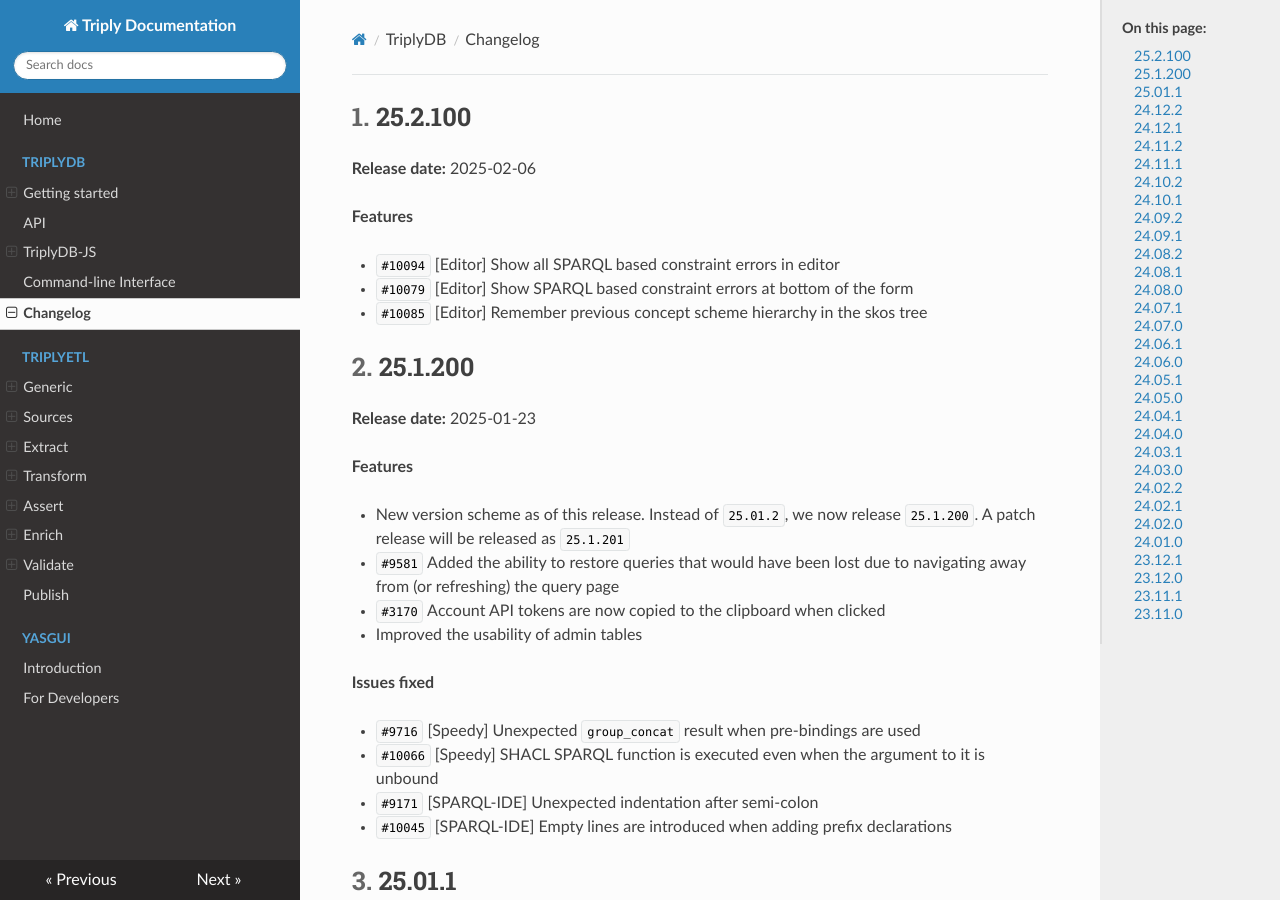
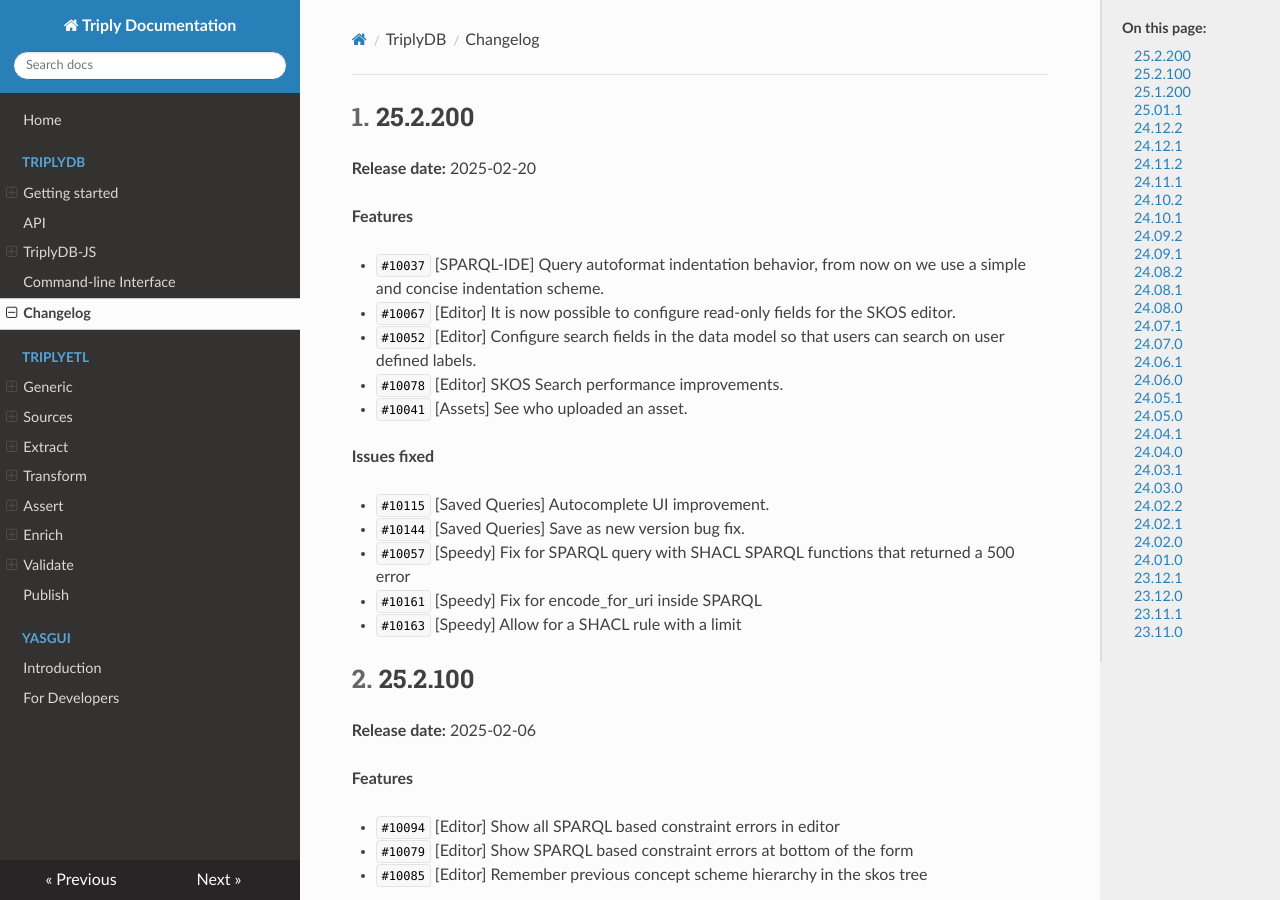
Before and after one commit to TriplyDB/Documentation, an MkDocs documentation site: the page built from docs/triplydb-changelog/index.md, in a window 1280 px wide and 900 px high. Built offline with MkDocs 1.6.1, drawn with Linux system fonts in a browser that asks for light colours.

Commit message:
Adding the changelog for 25.2.200

```diff
--- a/docs/triplydb-changelog/index.md
+++ b/docs/triplydb-changelog/index.md
@@ -4,6 +4,26 @@
 ---
 
 [TOC]
+
+## 25.2.200 {#25.2.200}
+
+**Release date:** 2025-02-20
+
+**Features**
+
+- `#10037` [SPARQL-IDE] Query autoformat indentation behavior, from now on we use a simple and concise indentation scheme.
+- `#10067` [Editor] It is now possible to configure read-only fields for the SKOS editor.
+- `#10052` [Editor] Configure search fields in the data model so that users can search on user defined labels.
+- `#10078` [Editor] SKOS Search performance improvements.
+- `#10041` [Assets] See who uploaded an asset.
+
+**Issues fixed**
+
+- `#10115` [Saved Queries] Autocomplete UI improvement.
+- `#10144` [Saved Queries] Save as new version bug fix.
+- `#10057` [Speedy] Fix for SPARQL query with SHACL SPARQL functions that returned a 500 error
+- `#10161` [Speedy] Fix for encode_for_uri inside SPARQL
+- `#10163` [Speedy] Allow for a SHACL rule with a limit
 
 ## 25.2.100 {#25.2.100}
 
```
